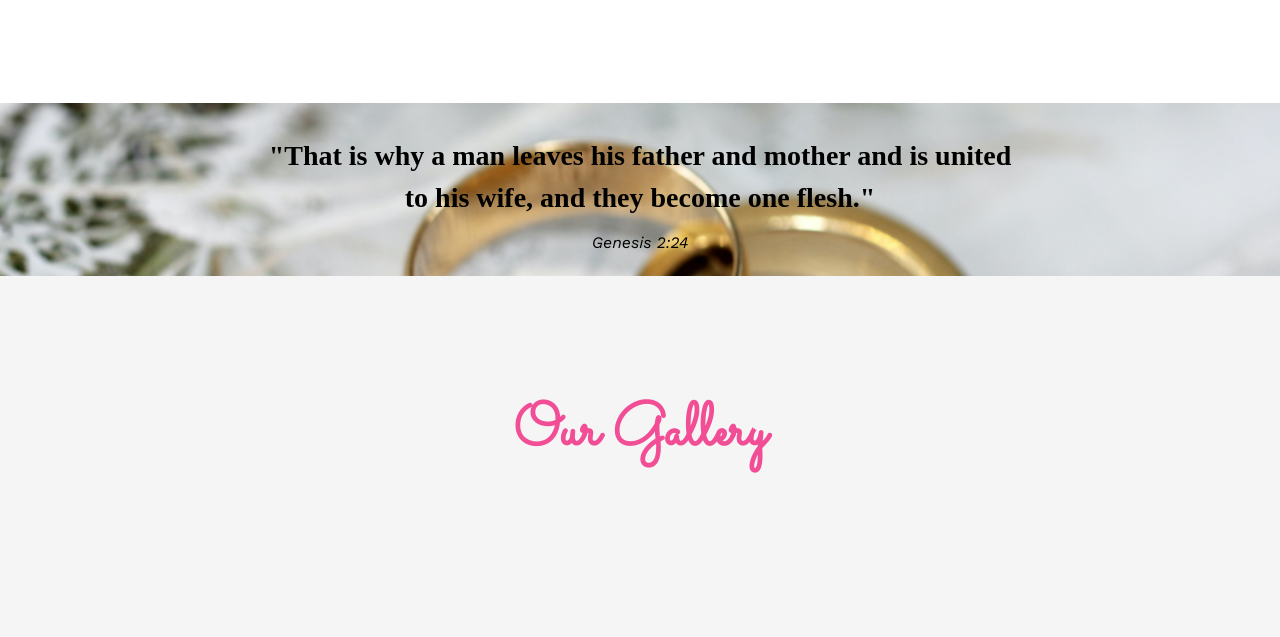
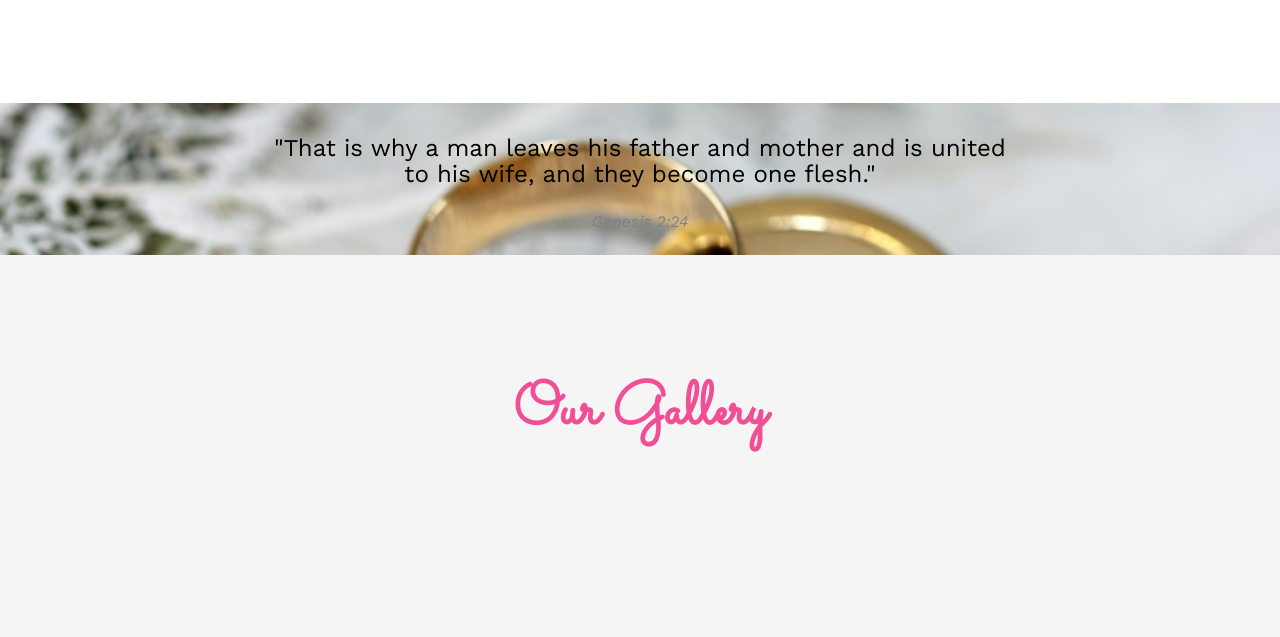
Before and after one commit to aetheldesign/evanmengikatpita, a plain HTML site: page index.html in a window 1280 px wide. Shown: the part 1500-2137 px from the top of the page. Drawn offline with nearby package versions, Linux system fonts and the light colour scheme; no server answers; files whose address does not match are found by name.

Commit message:
Update index.html

```diff
--- a/index.html
+++ b/index.html
@@ -208,8 +208,8 @@
 				<div class="col-md-8 col-md-offset-2 text-center animate-box">
 					<div class="quotes-wrapper">
 						<div class="quotes">
-							<h2>"That is why a man leaves his father and mother and is united to his wife, and they become one flesh."</h2>
-							<p style="color: #000;"><i>Genesis 2:24</i></p>
+							<h3>"That is why a man leaves his father and mother and is united to his wife, and they become one flesh."</h3>
+							<p style="color: grey;"><i>Genesis 2:24</i></p>
 						</div>
 					</div>
 				</div>
```
